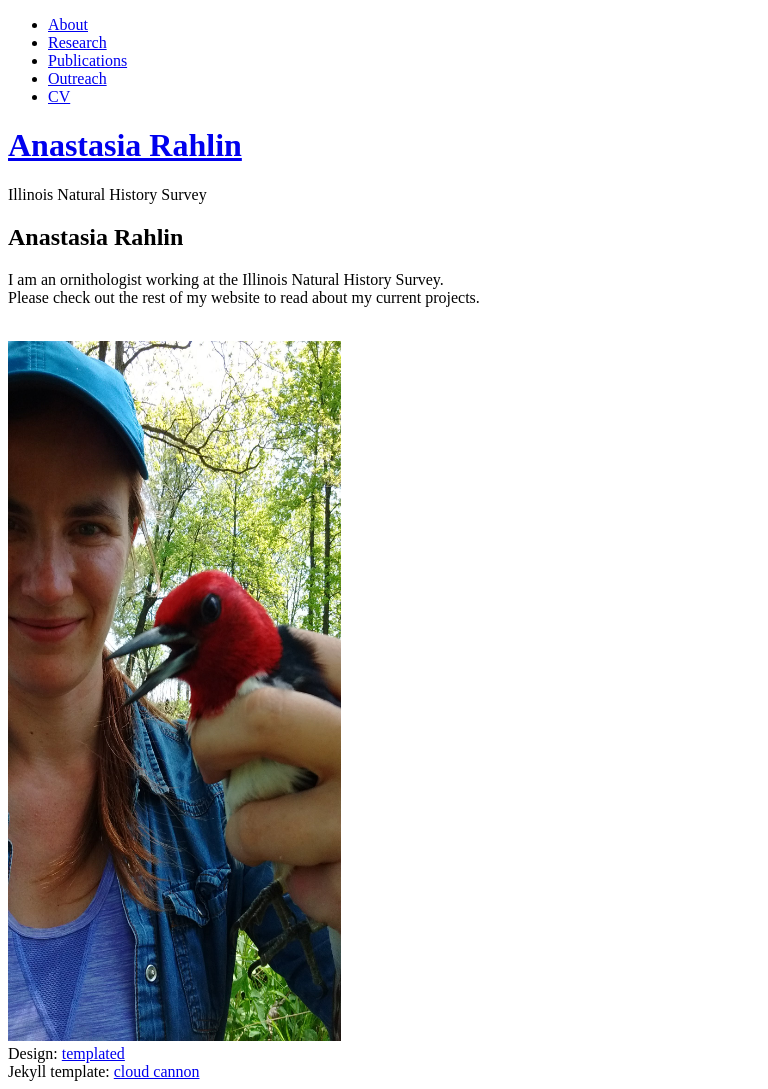
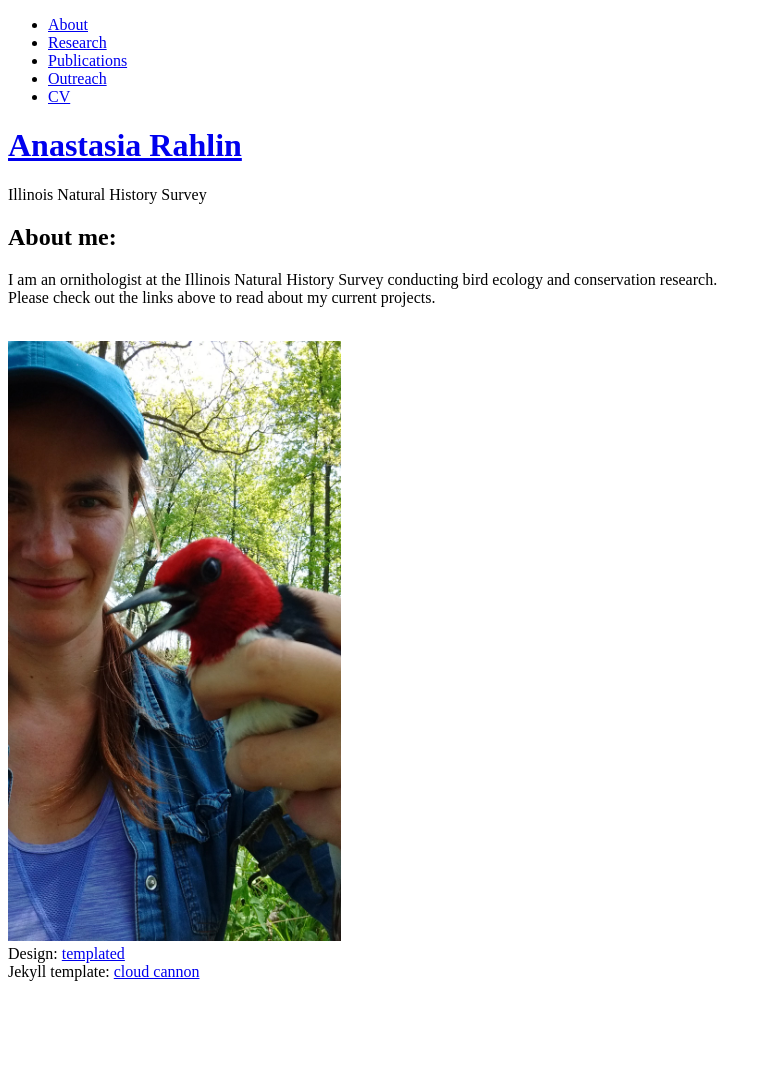
Before and after one commit to anarahlin/anarahlin.github.io, a Jekyll site: the page built from index.html, in a window 1280 px wide. Shown: the whole page, without its empty margins (0-768 px from the left). Built offline with Jekyll 4.4.1, drawn with Linux system fonts in a browser that asks for light colours; nearby versions of some CDN libraries; the list of posts is cut into pages by our own code; comment, search, counter and statistics services are not loaded; after the commit the page ends 989 px from its top, so only the background shows below that.

Commit message:
Update index.html

```diff
--- a/index.html
+++ b/index.html
@@ -6,13 +6,13 @@ layout: default
 <div id="featured">
 	<div class="container">
 		<header>
-			<h2>Anastasia Rahlin</h2>
+			<h2>About me:</h2>
 		</header>
-		<p>I am an ornithologist working at the Illinois Natural History Survey.
-			<br>Please check out the rest of my website to read about my current projects.
+		<p>I am an ornithologist at the Illinois Natural History Survey conducting bird ecology and conservation research.
+			<br>Please check out the links above to read about my current projects.
 			<br><br>
 		</p>
-		<img src="/assets/images/bird.jpg" alt="RHWO" style="width:333px;height:700px">
+		<img src="/assets/images/bird.jpg" alt="RHWO" style="width:333px;height:600px">
 
 
 		</div>
```
